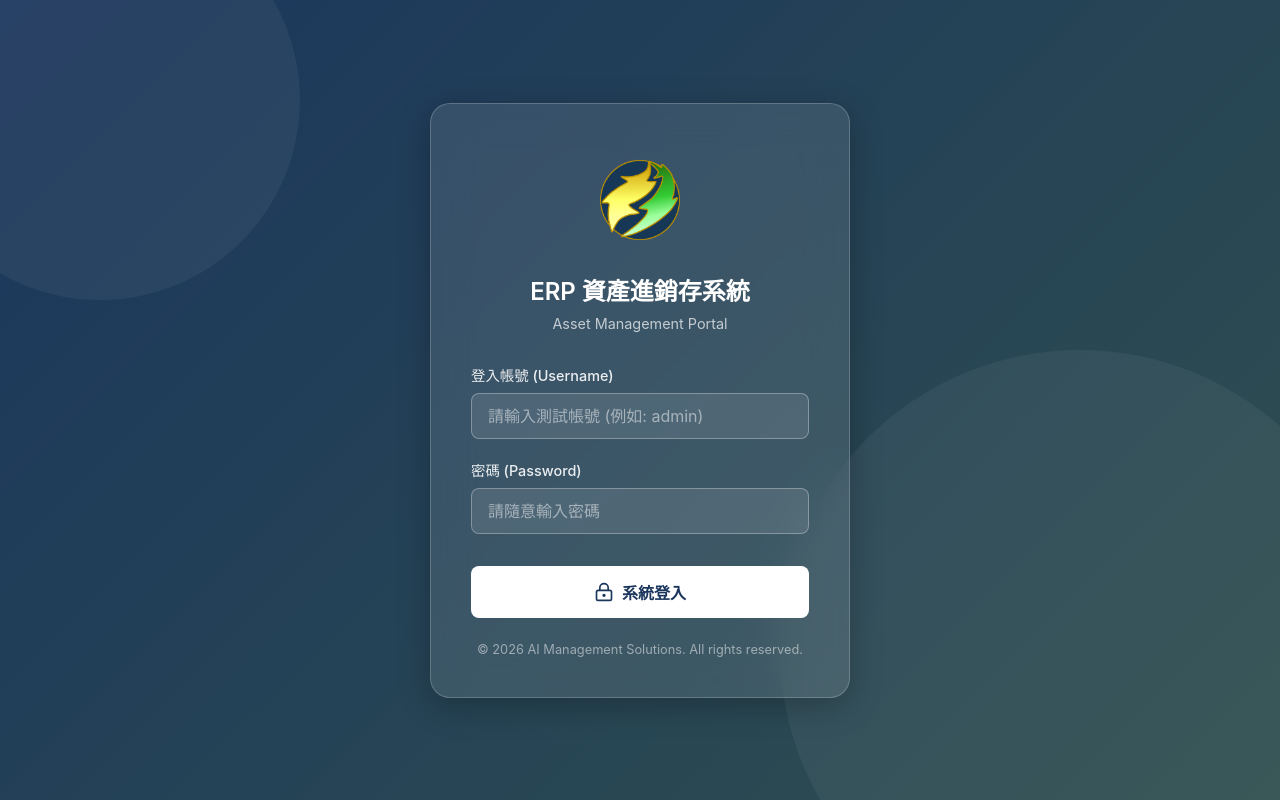
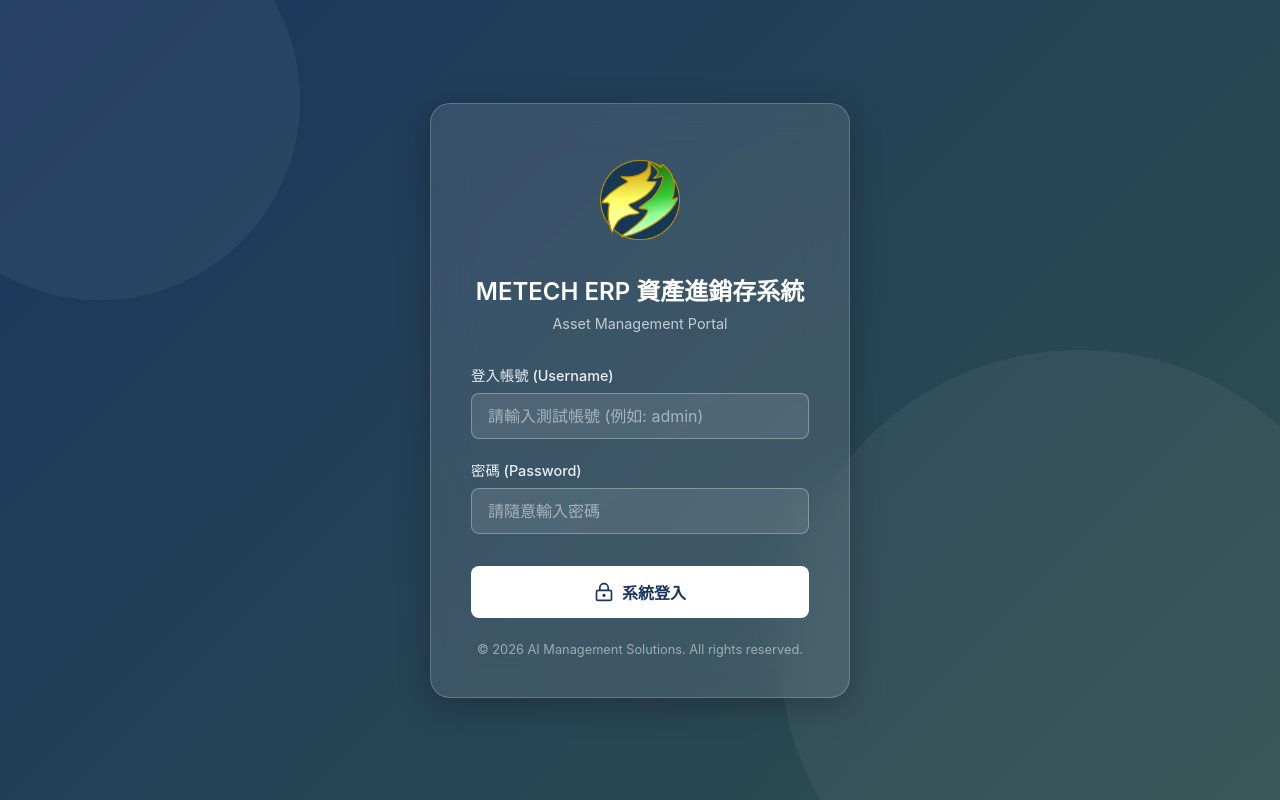
Before and after one commit to rioyang-bot/ERP-management, a React (Vite) app: page /#/login in a window 1280 px wide. Built offline with nearby package versions, Linux system fonts and the light colour scheme.

Commit message:
brand: rename system to METECH ERP Asset Management

```diff
--- a/index.html
+++ b/index.html
@@ -4,7 +4,7 @@
     <meta charset="UTF-8" />
     <link rel="icon" type="image/svg+xml" href="/favicon.svg" />
     <meta name="viewport" content="width=device-width, initial-scale=1.0" />
-    <title>erp-management</title>
+    <title>METECH ERP Asset Management</title>
   </head>
   <body>
     <div id="root"></div>
--- a/src/components/layout/MainLayout.jsx
+++ b/src/components/layout/MainLayout.jsx
@@ -36,7 +36,7 @@ const MainLayout = () => {
       <aside className="sidebar">
         <div className="sidebar-header" style={{ display: 'flex', alignItems: 'center', gap: '12px' }}>
           <img src={logo} alt="Logo" style={{ width: '32px', height: '32px' }} />
-          ERP 系統
+          METECH ERP 系統
         </div>
         <ul className="sidebar-nav">
           {menuItems.map(item => (
--- a/src/pages/Login.jsx
+++ b/src/pages/Login.jsx
@@ -40,7 +40,7 @@ const Login = ({ setAuthUser }) => {
           <div className="login-logo" style={{ background: 'none' }}>
             <img src={logo} alt="Logo" style={{ width: '80px', height: '80px' }} />
           </div>
-          <h1 className="login-title">ERP 資產進銷存系統</h1>
+          <h1 className="login-title">METECH ERP 資產進銷存系統</h1>
           <p className="login-subtitle">Asset Management Portal</p>
         </div>
 
```
